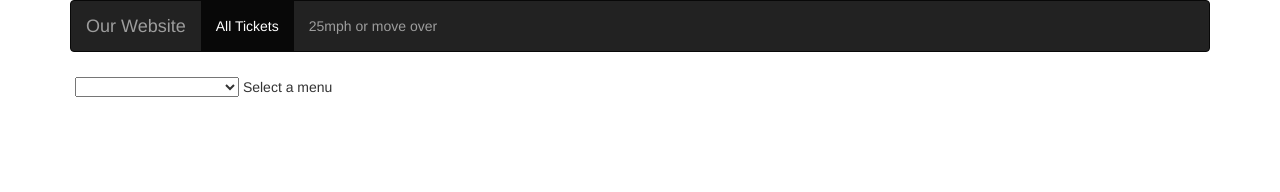
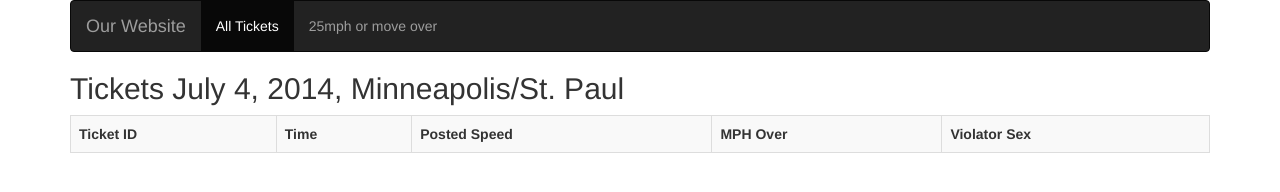
Before and after one commit to Lauradales/Lauradales.github.io, a plain HTML site: page 25over.html in a window 1280 px wide. Drawn offline with nearby package versions, Linux system fonts and the light colour scheme.

Commit message:
Update 25over.html

```diff
--- a/25over.html
+++ b/25over.html
@@ -26,68 +26,54 @@
 
 <div id="ticketApp">
 
-    <div style = 'padding: 5px;'>
+    <h2>Tickets July 4, 2014, Minneapolis/St. Paul</h2>
 
-        <select v-on:change="getData()" v-model="filter">
-            <option value="all">Get All Tickets</option>
-            <option value="Male">Get Male Offenders</option>
-            <option value="Female">Get Female Offenders</option>
-            <option value="90plus">Get 90 MPH</option>
-            <option value="16to21yo">Get 16 to 21 Year Olds</option>
-        </select> Select a menu
-
-    </div>
-
-    <div v-show="showTable">
-        <h2>Tickets</h2>
          <table class="table table-bordered table-striped">
              <tr>
-                    <th>Date</th>
+                 <th>Ticket ID</th>
                  <th>Time</th>
-                    <th>Actual Speed</th>
                  <th>Posted Speed</th>
                  <th>MPH Over</th>
-                    <th>Age</th>
-                    <th>Sex</th>
+                 <th>Violator Sex</th>
              </tr>
-                <tr v-for = "ticket in violation">
-                    <td>{{ticket.stop_date}}</td>
+             <tr v-for = "ticket in tickets">
+                 <td>{{ticket.tid}}</td>
                  <td>{{ticket.stop_time}}</td>
-                    <td>{{ticket.actual_speed}}</td>
                  <td>{{ticket.posted_speed}}</td>
-                    <td>{{ticket.mph_over}}</td>
-                    <td>{{ticket.ticket_age}}</td>
-                    <td>{{ticket.ticket.violator_sex}}</td>
+                 <td>{{ticket.actual_speed - ticket.posted_speed}}</td>
+                 <td>{{ticket.violator_sex}}</td>
              </tr>
         </table>
-    </div>
 
-    </div>
-    </div>
+</div>   <!-- end gpaApp -->
+</div>   <!-- end class= 'container' -->
+
 
 <script>
-
-let app = Vue.createApp ({
-    data () {
+      let app = Vue.createApp({
+           data() {     // returns an object of data
                return {
-            violations: [],
-            filter: '',
-            showTable: false
+                   tickets: [],           // array to hold student data
+                   mphThreshold: 90
                }
            },
-    methods: {
+           created() {      // section executes as page loads
+               this.getData()  // load json data as page loads
+           },
+           methods: {    // ajax request
                async getData() {
-            this.showTable = true
-            const response = await fetch('/showAllTickets?choice=' + this.filter)
-
-            this.violations = await response.json()
-            console.log(this.violations)
+                   const response = await fetch('tickets1.json')
+                   this.tickets = data.filter (item => item.mph > this.mphThreshold)
+               }
            },
+           computed: {
+            filteredTickets() {
+                return this.tickets.filter(item => item.mph > this.mphThreshold)
             }
-
+           }
          })
 
-      app.mount('#ticketApp')   //in which div to mount the vue app
+     app.mount('#ticketApp')
 
 
 </script>
```
Lines whose indentation alone changed are shown as unchanged.
